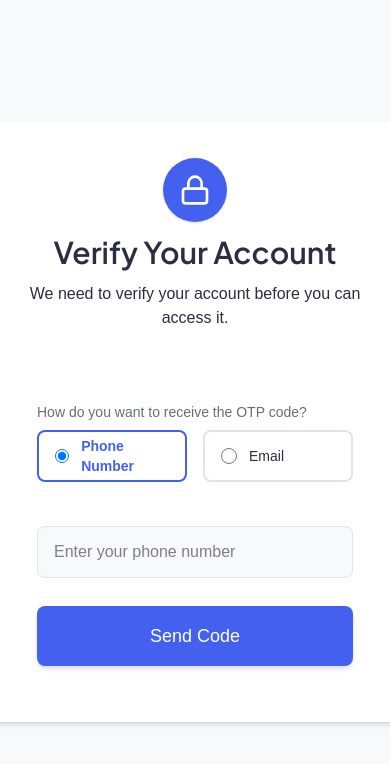
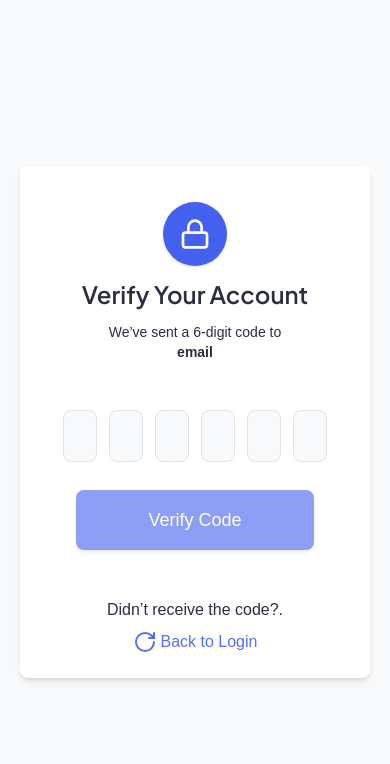
Before and after one commit to oluwaseyipd/amfida, a Next.js app: page /auth/verify-account in a window 390 px wide. Shown: the top 764 px of the page. Built offline with nearby package versions, Linux system fonts and the light colour scheme.

Commit message:
feat: enhance UI components with responsive design and improved styling for authentication pages

```diff
--- a/src/app/auth/forgot-password/page.tsx
+++ b/src/app/auth/forgot-password/page.tsx
@@ -4,7 +4,7 @@ import { LockIcon, MoveLeft } from "lucide-react";
 export default function ForgotPassword(){
     return(
         <div className="flex min-h-screen justify-center items-center gap-6 p-5">
-            <div className="bg-white w-[600px] h-[600px] p-6 rounded-lg shadow-md">
+            <div className="bg-white w-full lg:w-[600px] h-full lg:h-[600px] p-6 rounded-lg shadow-md">
 
                 {/* Header */}
                 <div className="flex flex-col gap-y-3 pt-3 items-center text-center text-text">
@@ -12,17 +12,16 @@ export default function ForgotPassword(){
                         <LockIcon className="w-8 h-8 text-white" />
                     </span>
 
-                    <h3 className='font-jakarta font-semibold text-3xl'>Forgot Password</h3>
-                    <p className='font-sans w-[380px]'>
-                        Enter your registered email address and we'll send
-                        you a secure link to reset your password.</p>
+                    <h3 className='font-jakarta font-semibold text-2xl md:text-3xl'>Forgot Password</h3>
+                    <p className='font-sans tetx-sm md:text-md w-[280px] md:w-[380px]'>
+                        Enter your email address to get a secure link to reset your password.</p>
                 </div>
 
                 {/* Form body */}
                 <form
                     action=""
                     method="post"
-                    className="flex flex-col gap-y-6 font-sans p-8 mt-16"
+                    className="flex flex-col gap-y-6 font-sans  p-4 lg:p-8 mt-7 md:mt-16"
                 >
                     {/* Email address */}
                     <div>
--- a/src/app/auth/reset-password/page.tsx
+++ b/src/app/auth/reset-password/page.tsx
@@ -10,22 +10,22 @@ export default function ResetPassword(){
 
     return(
         <div className="flex min-h-screen justify-center items-center gap-6 p-5">
-            <div className="bg-white w-[600px] h-[600px] p-6 rounded-lg shadow-md">
+            <div className="bg-white w-full lg:w-[600px] h-ful lg:h-[600px] p-6 rounded-lg shadow-md">
                 {/* Header */}
                 <div className="flex flex-col gap-y-3 pt-3 items-center text-center text-text">
                     <span className="flex items-center justify-center w-16 h-16 bg-primary-accent rounded-full shadow-sm">
                         <LockIcon className="w-8 h-8 text-white" />
                     </span>
 
-                    <h3 className='font-jakarta font-semibold text-3xl'>Reset Password</h3>
-                    <p className='font-sans w-[380px]'>Choose a new password for your account.</p>
+                    <h3 className='font-jakarta font-semibold text-2xl md:text-3xl'>Reset Password</h3>
+                    <p className='font-sans text-sm md:text-md  w-[380px]'>Choose a new password for your account.</p>
                 </div>
 
                 {/* Form body */}
                 <form
                     action=""
                     method="post"
-                    className="flex flex-col gap-y-6 font-sans p-8 mt-12"
+                    className="flex flex-col gap-y-6 font-sans  p-2 md:p-8 mt-5 lg:mt-12"
                 >
                     {/* Password */}
                     <div>
--- a/src/app/auth/verify-account/page.tsx
+++ b/src/app/auth/verify-account/page.tsx
@@ -1,19 +1,70 @@
 'use client'
 
-import { useState } from "react";
+import React, { useState, useRef, KeyboardEvent, ClipboardEvent } from 'react';
 import { LockIcon, RotateCw } from "lucide-react";
 
 type VerificationMethod = 'phone_number' | 'email';
 
 export default function VerifyAccount(){
     const [verificationMethod, setVerificationMethod] = useState<VerificationMethod>('phone_number');
+    // State array to hold the 6 digits
+    const [otp, setOtp] = useState<string[]>(new Array(6).fill(""));
 
+    // References to hold the DOM elements for focus management
+    const inputRefs = useRef<(HTMLInputElement | null)[]>([]);
+
+    // Handle normal typing and auto-forward focus
+    const handleChange = (value: string, index: number) => {
+        if (isNaN(Number(value))) return; // Only allow numeric inputs
+
+        const newOtp = [...otp];
+        // Safely extract the last character typed
+        newOtp[index] = value.substring(value.length - 1);
+        setOtp(newOtp);
+
+        // Auto-focus next input box if current field is filled
+        if (value && index < 5) {
+            inputRefs.current[index + 1]?.focus();
+        }
+    };
+
+    // Handle backspace to move focus backward
+    const handleKeyDown = (e: KeyboardEvent<HTMLInputElement>, index: number) => {
+        if (e.key === 'Backspace' && !otp[index] && index > 0) {
+            inputRefs.current[index - 1]?.focus();
+        }
+    };
+
+    // The Next.js compatible paste handler
+    const handlePaste = (e: ClipboardEvent<HTMLInputElement>) => {
+        e.preventDefault();
+
+        // Grab text from the user's clipboard
+        const pastedData = e.clipboardData
+            .getData('text')
+            .trim()
+            .replace(/[^0-9]/g, '') // Remove non-numbers
+            .slice(0, 6);           // Cap at 6 digits
+
+        if (pastedData.length === 0) return;
+
+        // Populate the OTP array state
+        const newOtp = [...otp];
+        for (let i = 0; i < pastedData.length; i++) {
+            newOtp[i] = pastedData[i];
+        }
+        setOtp(newOtp);
+
+        // Shift focus to the last populated field
+        const targetIndex = Math.min(pastedData.length - 1, 5);
+        inputRefs.current[targetIndex]?.focus();
+    };
 
 
     return(
         <div className="flex min-h-screen justify-center items-center gap-6 p-5">
 
-            <div className="bg-white w-[600px] h-[600px] p-6 rounded-lg shadow-md">
+            <div className="hidden bg-white w-full lg:w-[600px] h-full lg:h-[600px] p-6 rounded-lg shadow-md">
 
                 {/* Header */}
                 <div className="flex flex-col gap-y-3 pt-3 items-center text-center text-text">
@@ -21,8 +72,8 @@ export default function VerifyAccount(){
                         <LockIcon className="w-8 h-8 text-white" />
                     </span>
 
-                    <h3 className='font-jakarta font-semibold text-3xl'>Verify Your Account</h3>
-                    <p className='font-sans w-[380px]'>
+                    <h3 className='font-jakarta font-semibold text-2xl md:text-3xl'>Verify Your Account</h3>
+                    <p className='font-sans text-sm lg:text-md w-[250px] lg:w-[380px]'>
                         We need to verify your account
                         before you can access it.</p>
                 </div>
@@ -32,7 +83,7 @@ export default function VerifyAccount(){
                 <form
                     action=""
                     method="post"
-                    className="flex flex-col gap-y-6 font-sans p-8 mt-10"
+                    className="flex flex-col gap-y-6 font-sans p-2 md:p-8 mt-10"
                 >
 
                     {/* User verificationMethod selection */}
@@ -41,7 +92,7 @@ export default function VerifyAccount(){
                             How do you want to receive the OTP code?
                         </label>
 
-                        <div className="grid grid-cols-2 gap-4">
+                        <div className="grid grid-cols-1 lg:grid-cols-2 gap-4">
                             {/* Phone number Option */}
                             <label
                                 htmlFor="verificationMethod-agent"
@@ -128,7 +179,7 @@ export default function VerifyAccount(){
             </div>
 
             {/* Redirect to Verify OTP Code */}
-            <div className="hidden bg-white w-[600px] h-[600px] p-6 rounded-lg shadow-md">
+            <div className=" bg-white w-full lg:w-[600px] h-full lg:h-[600px] p-6 rounded-lg shadow-md">
 
                 {/* Header */}
                 <div className="flex flex-col gap-y-3 pt-3 items-center text-center text-text">
@@ -136,76 +187,43 @@ export default function VerifyAccount(){
                         <LockIcon className="w-8 h-8 text-white" />
                     </span>
 
-                    <h3 className='font-jakarta font-semibold text-3xl'>Verify Your Account</h3>
-                    <p className='font-sans w-[380px]'>
+                    <h3 className='font-jakarta font-semibold text-2xl md:text-3xl'>Verify Your Account</h3>
+                    <p className='font-sans text-sm md:text-md w-[380px]'>
                         We’ve sent a 6-digit code to {" "} <br/>
                         <span className="font-bold">{`email`}</span>
                     </p>
                 </div>
 
                  <form
-                    action=""
-                    method="post"
-                    className="flex flex-col gap-y-6 font-sans p-8 mt-4"
-                >
-
-                {/* Input boxes */}
+                  className="flex flex-col gap-y-6 font-sans p-8 mt-4">
+                {/* Input boxes mapped cleanly */}
                 <div className="flex gap-3 justify-center">
-
-    <div>
+                    {otp.map((digit, index) => (
+                        <div key={index}>
                             <input
                                 type="text"
+                                inputMode="numeric" // Pulls up number pad on mobile screens
+                                autoComplete="one-time-code" // iOS/Android native SMS autofill hook
                                 maxLength={1}
-            className='form-input w-[52px] h-[62px] text-center text-3xl font-semibold'
+                                value={digit}
+                                ref={(el) => { inputRefs.current[index] = el; }}
+                                onChange={(e) => handleChange(e.target.value, index)}
+                                onKeyDown={(e) => handleKeyDown(e, index)}
+                                onPaste={handlePaste} // Listening on all fields handles global container paste actions gracefully
+                                className='form-input w-[52px] h-[62px] text-center text-3xl font-semibold border rounded-md focus:outline-none focus:ring-2 focus:ring-primary-accent'
                             />
                         </div>
-
-    <div>
-        <input
-            type="text"
-            maxLength={1}
-            className='form-input w-[52px] h-[62px] text-center text-3xl font-semibold'
-        />
+                    ))}
                 </div>
 
-    <div>
-        <input
-            type="text"
-            maxLength={1}
-            className='form-input w-[52px] h-[62px] text-center text-3xl font-semibold'
-        />
-    </div>
-
-    <div>
-        <input
-            type="text"
-            maxLength={1}
-            className='form-input w-[52px] h-[62px] text-center text-3xl font-semibold'
-        />
-    </div>
-
-    <div>
-        <input
-            type="text"
-            maxLength={1}
-            className='form-input w-[52px] h-[62px] text-center text-3xl font-semibold'
-        />
-    </div>
-
-    <div>
-        <input
-            type="text"
-            maxLength={1}
-            className='form-input w-[52px] h-[62px] text-center text-3xl font-semibold'
-        />
-    </div>
-
-</div>
                 {/* Submit button */}
                 <button
                     type="submit"
                     className="action-btn w-full mt-1"
-                    > Verify Code </button>
+                    disabled={otp.includes("")} // Keeps button disabled until all 6 slots have values
+                >
+                    Verify Code
+                </button>
             </form>
 
                     {/* Redirect */}
--- a/src/app/globals.css
+++ b/src/app/globals.css
@@ -37,7 +37,6 @@ body {
   font-family: Arial, Helvetica, sans-serif;
 }
 
-
 .form-label {
   @apply text-sm font-medium text-text/70;
 }
```
Also changed, not shown: src/app/auth/login/page.tsx (+15 -6 lines), src/app/auth/signup/page.tsx (+20 -9 lines), src/components/Footer.tsx (added), src/components/Navbar.tsx (added). Lines whose indentation alone changed are shown as unchanged.
